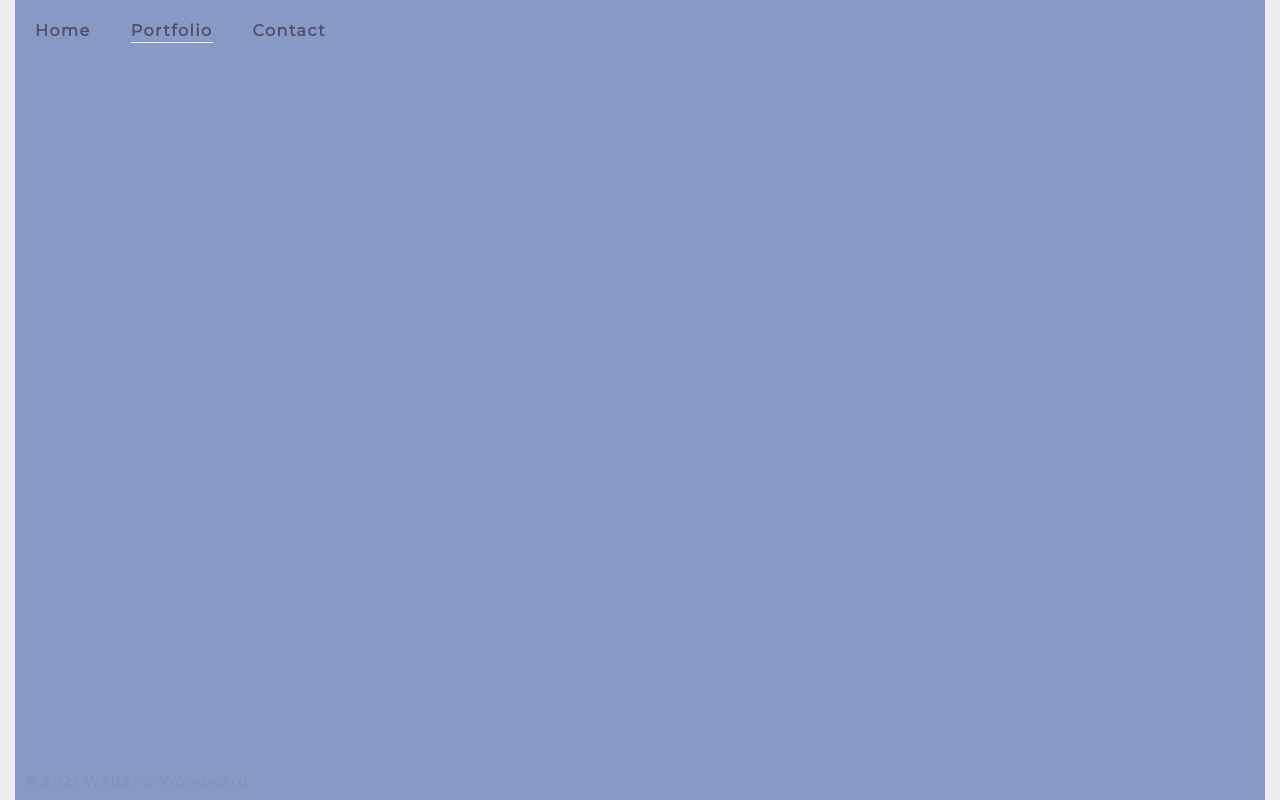
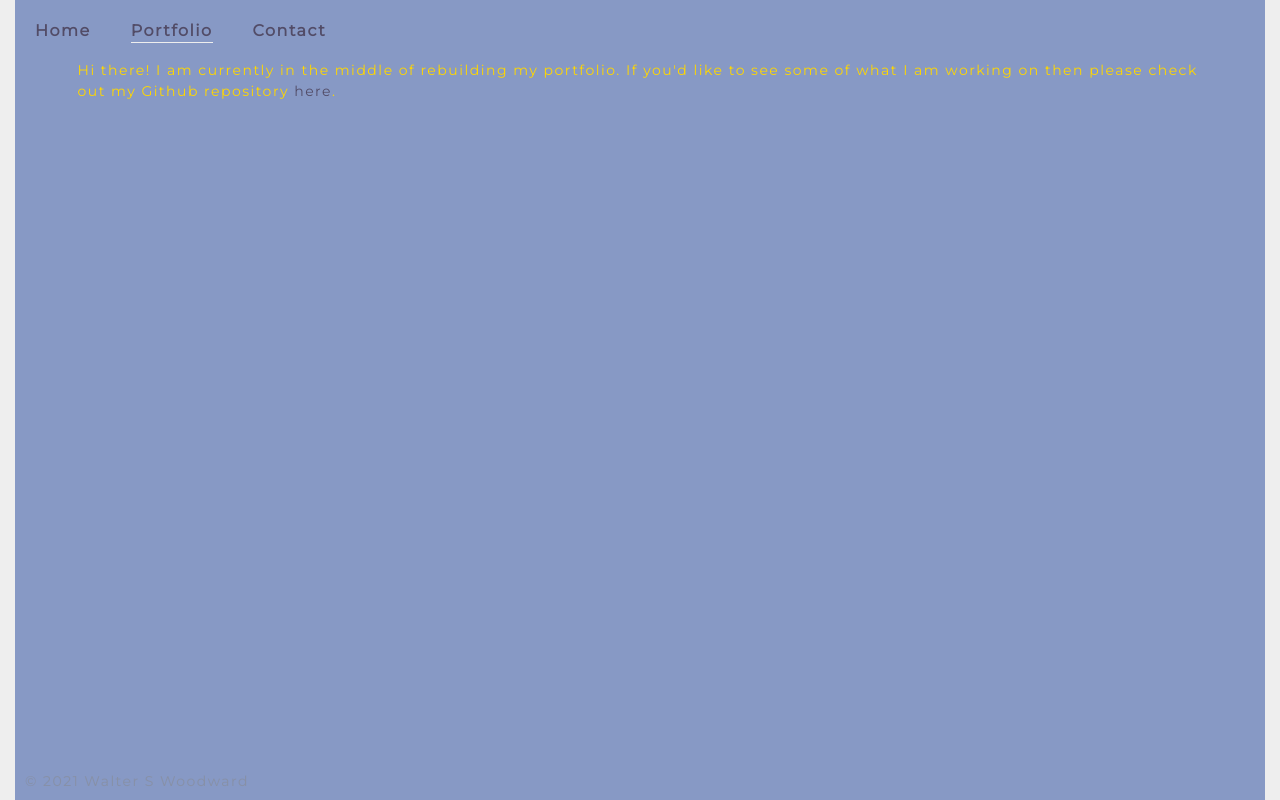
Before and after one commit to waltersgwoodward/portfolio, a React (Create React App) app: page /portfolio in a window 1280 px wide. Built offline with nearby package versions, Linux system fonts and the light colour scheme.

Commit message:
Adds empty portfolio page message

```diff
--- a/src/components/Portfolio/Cards.js
+++ b/src/components/Portfolio/Cards.js
@@ -7,6 +7,9 @@ import ToolIcons from './ToolIcons.js';
 import { faDesktop, faServer, faDatabase } from '@fortawesome/free-solid-svg-icons';
 
 class Cards extends Component {
+    count = () => {
+        return (Object.keys(this.props.projects).length > 0);
+    }
     createCards = () => {
         const { projects } = this.props;
         let cardsList = Object.keys(this.props.projects).map((card, index) => (
@@ -63,7 +66,15 @@ class Cards extends Component {
     render() {
         return (
             <div id="portfolio" className="portfolio" name="portfolio">
-                <div className='cards'>{this.createCards()}</div>
+                <div className='cards'>
+                {!this.count() ? <div className="portfolio--empty">Hi there! I am currently in the middle of rebuilding my portfolio. If you'd like to see some of what I am working on then please check out my Github repository<a
+                href='https://github.com/WalterSWoodward'
+                target='_blank'
+                rel='noopener noreferrer'
+                aria-label="Click here to visit Walter's Github profile"
+                > here</a>.</div> : null}
+                    {this.createCards()}
+                </div>
             </div>
         );
     }
--- a/src/css/index.css
+++ b/src/css/index.css
@@ -123,13 +123,13 @@ textarea:focus, input:focus {
   height: 100%;
   width: 80%;
   padding: 100px 0px;
-  animation-name: slide-menu-ucqisje;
+  animation-name: slide-menu-ucqisny;
   animation-duration: 0.5s;
   animation-fill-mode: forwards;
   animation-timing-function: ease-in;
   animation-delay: 0s;
 }
-@keyframes slide-menu-ucqisje {
+@keyframes slide-menu-ucqisny {
   from {
     width: 0;
   }
@@ -141,13 +141,13 @@ textarea:focus, input:focus {
 .dropdown__overlay {
   height: 100%;
   width: 20%;
-  animation-name: fade-in-ucqiska;
+  animation-name: fade-in-ucqisou;
   animation-duration: 0.5s;
   animation-delay: 0.4s;
   animation-fill-mode: forwards;
   background: none;
 }
-@keyframes fade-in-ucqiska {
+@keyframes fade-in-ucqisou {
   from {
     background: none;
   }
@@ -248,6 +248,12 @@ textarea:focus, input:focus {
   width: 100%;
   padding-top: 60px;
   min-height: 100vh;
+}
+
+.portfolio--empty {
+  font-size: 14px;
+  line-height: 1.5;
+  color: gold;
 }
 
 @media (max-width: 768px) {
--- a/src/scss/component/_portfolio.scss
+++ b/src/scss/component/_portfolio.scss
@@ -8,6 +8,12 @@
   min-height: 100vh;
 }
 
+.portfolio--empty {
+    font-size: $text1;
+    line-height: 1.5;
+    color: gold;
+}
+
 @media (max-width: $ipad) {
   .portfolio {
     flex-direction: column;
```
Also changed, not shown: 1 other file (tests, documents, lock files or other folders).
